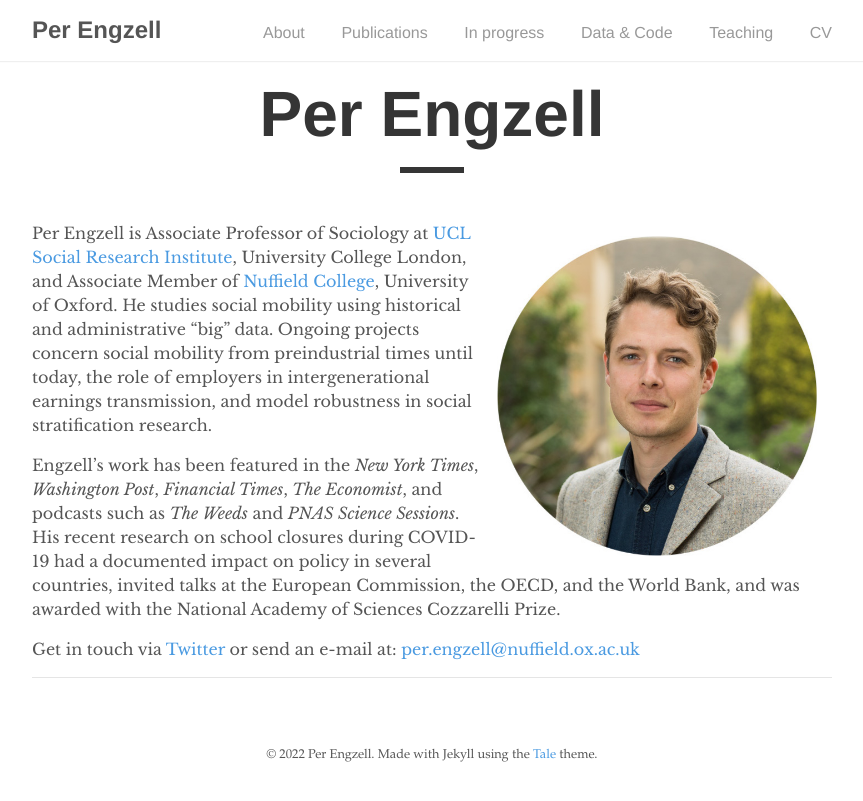
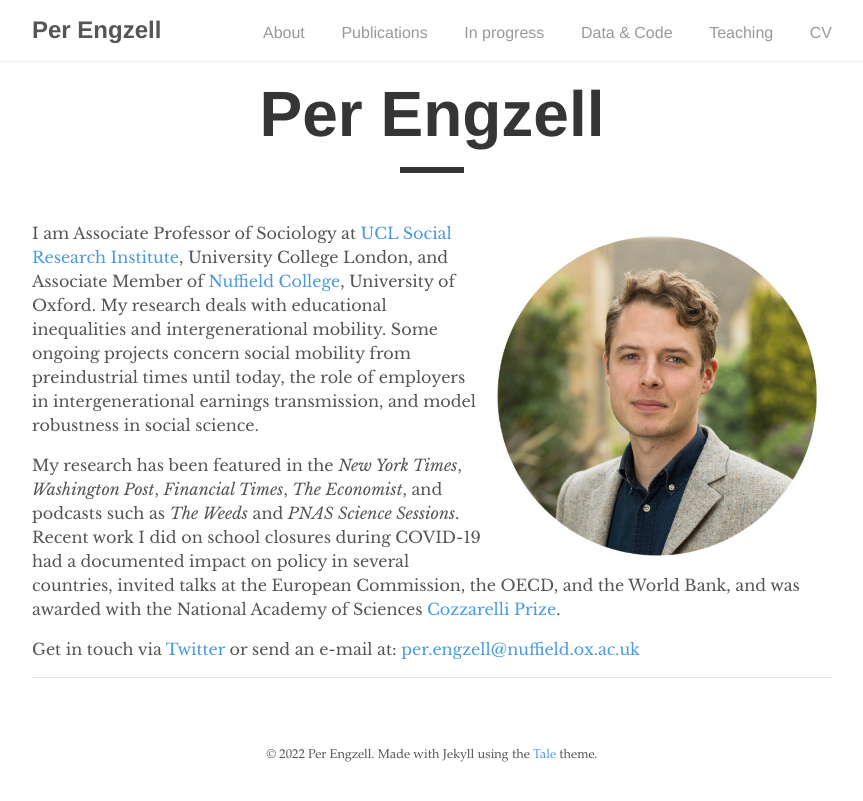
Before and after one commit to pengzell/pengzell.github.io, a Jekyll site: the page built from index.md, in a window 1280 px wide. Shown: the top 801 px of the page, without its empty margins (208-1071 px from the left). Built offline with Jekyll 4.4.1, drawn with Linux system fonts in a browser that asks for light colours.

Commit message:
Update index.md

```diff
--- a/index.md
+++ b/index.md
@@ -6,8 +6,8 @@ author: "Per Engzell"
 
 ![Per Engzell](portrait.jpg){:style="float:right; margin:15px; width: 40%;"}
 
-Per Engzell is Associate Professor of Sociology at [UCL Social Research Institute](https://www.ucl.ac.uk/ioe/departments-and-centres/departments/ucl-social-research-institute), University College London, and Associate Member of [Nuffield College](https://www.nuffield.ox.ac.uk), University of Oxford. He studies social mobility using historical and administrative “big” data. Ongoing projects concern social mobility from preindustrial times until today, the role of employers in intergenerational earnings transmission, and model robustness in social stratification research.
+I am Associate Professor of Sociology at [UCL Social Research Institute](https://www.ucl.ac.uk/ioe/departments-and-centres/departments/ucl-social-research-institute), University College London, and Associate Member of [Nuffield College](https://www.nuffield.ox.ac.uk), University of Oxford. My research deals with educational inequalities and intergenerational mobility. Some ongoing projects concern social mobility from preindustrial times until today, the role of employers in intergenerational earnings transmission, and model robustness in social science.
 
-Engzell’s work has been featured in the *New York Times*, *Washington Post*, *Financial Times*, *The Economist*, and podcasts such as *The Weeds* and *PNAS Science Sessions*. His recent research on school closures during COVID-19 had a documented impact on policy in several countries, invited talks at the European Commission, the OECD, and the World Bank, and was awarded with the National Academy of Sciences Cozzarelli Prize.
+My research has been featured in the *New York Times*, *Washington Post*, *Financial Times*, *The Economist*, and podcasts such as *The Weeds* and *PNAS Science Sessions*. Recent work I did on school closures during COVID-19 had a documented impact on policy in several countries, invited talks at the European Commission, the OECD, and the World Bank, and was awarded with the National Academy of Sciences [Cozzarelli Prize](https://www.youtube.com/watch?v=Yhuv1yJrdC4).
 
 Get in touch via [Twitter](https://twitter.com/pengzell) or send an e-mail at: [per.engzell@nuffield.ox.ac.uk](mailto:per.engzell@nuffield.ox.ac.uk)
```
